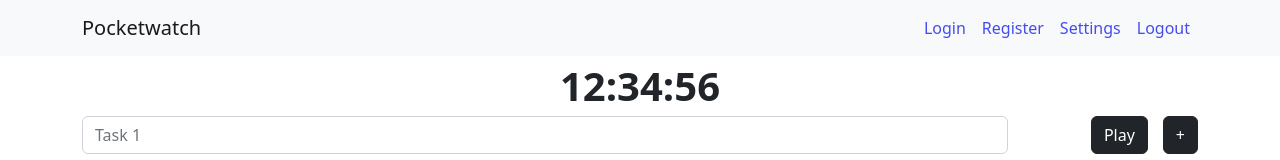
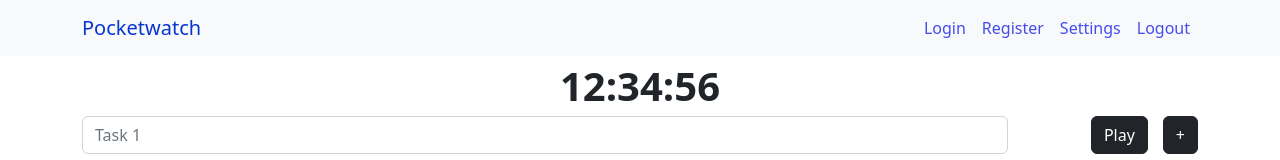
Before and after one commit to constellationz/pocketwatch, a React (Create React App) app in the folder frontend/: page / in a window 1280 px wide. In both pictures the pointer is over the link "Pocketwatch". Shown: the top 160 px of the page. Built offline with nearby package versions, Linux system fonts and the light colour scheme.

Commit message:
Change navbar colors

```diff
--- a/frontend/src/index.css
+++ b/frontend/src/index.css
@@ -20,6 +20,22 @@ a:visited {
 }
 
 a:hover {
+  color: #0735D1;
+}
+
+.navbar-brand a {
+  color: #454CEE;
+}
+
+.navbar-brand a:focus, .navbar-brand a:hover {
+  color: #0735D1;
+}
+
+.navbar-light .navbar-nav .nav-link {
+  color: #454CEE;
+}
+
+.navbar-light .navbar-nav .nav-link:focus, .navbar-light .navbar-nav .nav-link:hover {
   color: #0735D1;
 }
 
```
